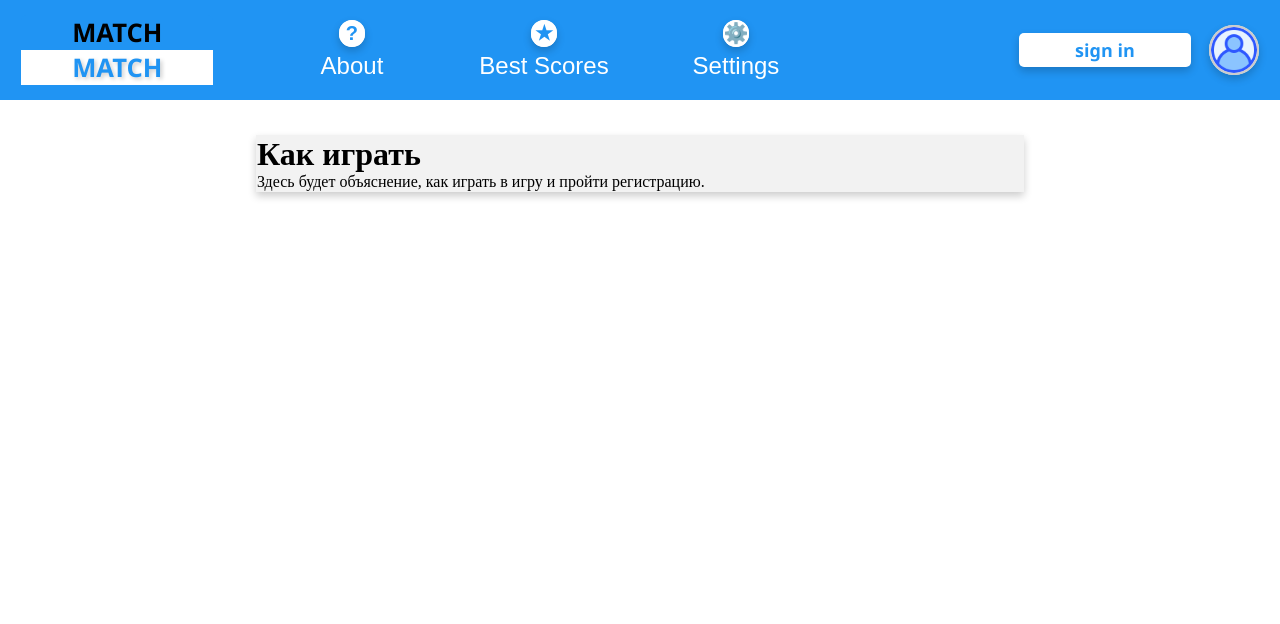
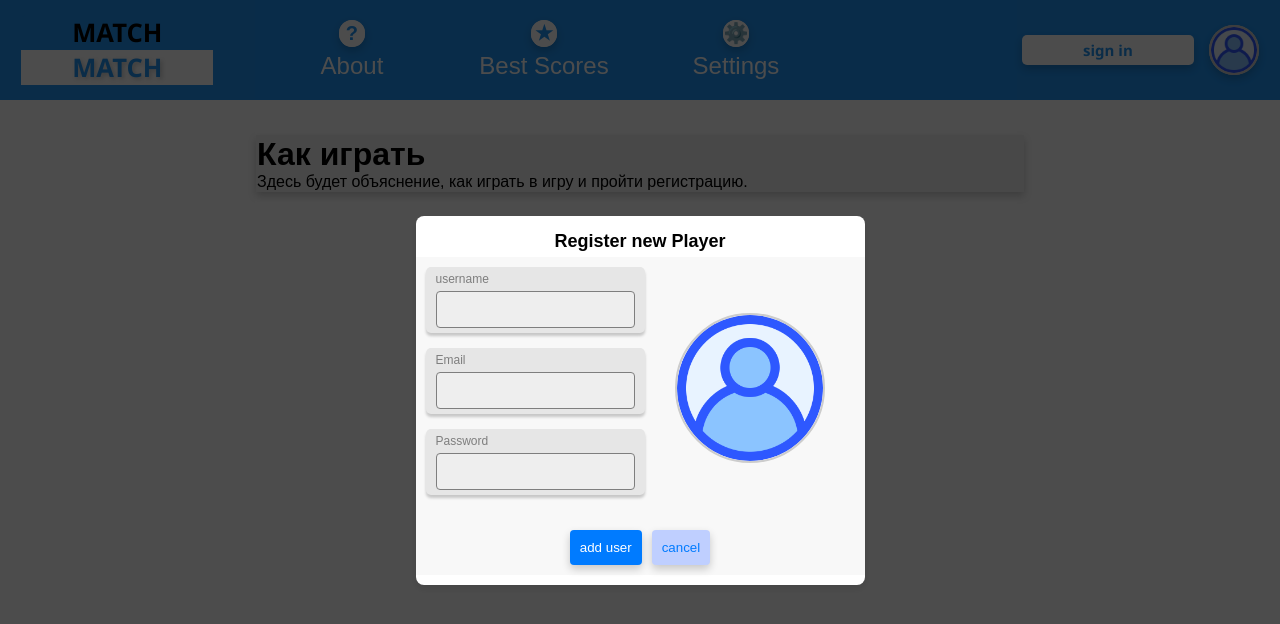
Before and after one commit to ndgde/match-game, a React (Create React App) app: page /about in a window 1280 px wide. Both pictures are taken after a click on the button "sign in". Shown: the top 624 px of the page. Built offline with nearby package versions, Linux system fonts and the light colour scheme.

Commit message:
register form added

```diff
--- a/src/components/Card/Card.jsx
+++ b/src/components/Card/Card.jsx
@@ -27,14 +27,14 @@ const Card = ({ id, index, state, isFlipped, onClick, className, ...props }) =>
           />
           {state === CardState.CORRECT && (
             <div className={`${styles.card__front__overlay} ${styles.green}`}>
-              <div className={styles.card__front__overlay__checkmark}>
+              <div className={`${styles.card__front__overlay__checkmark} ${styles.green}`}>
                 <span>✔️</span>
               </div>
             </div>
           )}
           {state === CardState.INCORRECT && (
             <div className={`${styles.card__front__overlay} ${styles.red}`}>
-              <div className={styles.card__front__overlay__checkmark}>
+              <div className={`${styles.card__front__overlay__checkmark} ${styles.red}`}>
                 <span>✖</span>
               </div>
             </div>
--- a/src/components/Card/Card.module.scss
+++ b/src/components/Card/Card.module.scss
@@ -78,6 +78,14 @@
         font-family: 'Segoe UI', Tahoma, Geneva, Verdana, sans-serif;
         font-weight: bold;
         border-radius: 50%;
+
+        &.green {
+          background-color: rgb(0, 128, 0);
+        }
+
+        &.red {
+          background-color: rgb(255, 0, 0);
+        }
       }
 
       &.green { /* поправить работу */
--- a/src/components/Game/Game.jsx
+++ b/src/components/Game/Game.jsx
@@ -53,17 +53,18 @@ const Game = () => {
       setPrevId(null);
       setNamespace(uuidv4());
       setScore(0);
+      setNumOfPairs(0);
+      setNumOfErrors(0);
+      setNumOfSeries(0);
+      setPrevGuessed(false);
     } else {
       setCards((prevCards) => prevCards.map((card) => ({ ...card, isBlocked: true })));
       timerI.stopTimer();
     }
   }, [isGameOver]);
 
-  // useEffect(() => {
-  //   console.log(cards);
-  // }, [cards]);
-
   useEffect(() => {
+    console.log(numOfPairs);
     if (numOfPairs >= cards.length) {
       console.log(numOfPairs);
       gameWon();
@@ -109,7 +110,7 @@ const Game = () => {
           updatedCards[id].isBlocked = false;
           updatedCards[prevId].isBlocked = false;
         } else {
-          setCards((prev) => prev.map((card) => ({ ...card, isBlocked: true }))); /* all card block */
+          // setCards((prev) => prev.map((card) => ({ ...card, isBlocked: true }))); /* all card block */
           setTimeout(() => {
             setCards((newCards) =>
               newCards.map((card, idx) =>
@@ -119,7 +120,7 @@ const Game = () => {
               )
             );
 
-            setCards((prev) => prev.map((card) => ({ ...card, isBlocked: false }))); /* all card unblock */
+            // setCards((prev) => prev.map((card) => ({ ...card, isBlocked: false }))); /* all card unblock */
           }, 500);
 
           setNumOfErrors((prev) => prev + 1);
--- a/src/components/Header/UserField/UserField.jsx
+++ b/src/components/Header/UserField/UserField.jsx
@@ -1,24 +1,51 @@
-import React from 'react';
+import React, { useState, useEffect } from 'react';
 import PropTypes from 'prop-types';
 import styles from './UserField.module.scss';
 import Button from '../../Button/Button';
+import RegisterForm from '../../RegisterForm/RegisterForm';
 
-const UserField = ({ user }) => (
+const UserField = ({ user }) => {
+  const [isRegisterFormVisible, setIsRegisterFormVisible] = useState(false);
+  const [isAuthenticated, setIsAuthenticated] = useState(false);
+
+  useEffect(() => {
+    const token = localStorage.getItem('registerFormData');
+    if (token) {
+      setIsAuthenticated(true);
+    }
+  }, []);
+
+  useEffect(() => {
+    if (isAuthenticated) {
+      setIsRegisterFormVisible(false);
+    }
+  }, [isAuthenticated]);
+
+  const logOut = () => {
+    localStorage.removeItem('registerFormData');
+    setIsAuthenticated(false);
+  };
+
+  return (
     <div className={styles.container}>
-    {user.isAuthorized ? (
-      <Button onClick={() => {}} className={styles.start_game_btn}>
-        start game
+      {isAuthenticated ? (
+        <Button onClick={() => logOut()} className={styles.start_game_btn}>
+          log out
         </Button>
       ) : (
-      <Button onClick={() => {}} className={styles.sign_in_btn}>
+        <Button onClick={() => setIsRegisterFormVisible(true)} className={styles.sign_in_btn}>
           sign in
         </Button>
       )}
-    <Button onClick={() => {}} className={styles.user_btn}>
+      <Button onClick={() => (isAuthenticated ? '' : setIsRegisterFormVisible(true))} className={styles.user_btn}>
         {user}
       </Button>
+      {isRegisterFormVisible && (
+        <RegisterForm onSubmit={() => setIsAuthenticated(true)} onCancel={() => setIsRegisterFormVisible(false)} />
+      )}
     </div>
   );
+};
 
 UserField.propTypes = {
   user: PropTypes.object,
--- a/src/components/Header/UserField/UserField.module.scss
+++ b/src/components/Header/UserField/UserField.module.scss
@@ -24,5 +24,5 @@
   background-color: white;
   font-family: 'Segoe UI', Tahoma, Geneva, Verdana, sans-serif;
   font-weight: bold;
-  font-size: 1.5em;
+  font-size: 1.25em;
 }
--- a/src/components/RegisterForm/RegisterForm.jsx
+++ b/src/components/RegisterForm/RegisterForm.jsx
@@ -1,6 +1,8 @@
-import React, { useState } from 'react';
+import React, { useState, useEffect } from 'react';
 import PropTypes from 'prop-types';
 import styles from './RegisterForm.module.scss';
+import UserIcon from '../UserIcon/UserIcon';
+import Button from '../Button/Button';
 
 const InputField = ({ id, label, type, value, onChange }) => (
   <div className={styles.group}>
@@ -19,8 +21,19 @@ InputField.propTypes = {
   onChange: PropTypes.func.isRequired,
 };
 
-const RegisterForm = ({ onSubmit, className, style }) => {
+const RegisterForm = ({ onSubmit, onCancel, className, style }) => {
   const [formData, setFormData] = useState({ username: '', email: '', password: '' });
+
+  useEffect(() => {
+    const savedData = localStorage.getItem('registerFormData');
+    if (savedData) {
+      setFormData(JSON.parse(savedData));
+    }
+  }, []);
+
+  useEffect(() => {
+    localStorage.setItem('registerFormData', JSON.stringify(formData));
+  }, [formData]);
 
   const handleChange = ({ target: { name, value } }) => {
     setFormData((prevData) => ({ ...prevData, [name]: value }));
@@ -28,29 +41,48 @@ const RegisterForm = ({ onSubmit, className, style }) => {
 
   const handleSubmit = (e) => {
     e.preventDefault();
-    onSubmit(formData);
+    localStorage.removeItem('registerFormData');
+    onSubmit();
   };
 
   return (
-    <form className={`${styles.form} ${className || ''}`} style={style || {}} onSubmit={handleSubmit}>
-      <InputField
-        id="username"
-        label="Имя пользователя"
-        type="text"
-        value={formData.username}
-        onChange={handleChange}
-      />
-      <InputField id="email" label="Электронная почта" type="email" value={formData.email} onChange={handleChange} />
-      <InputField id="password" label="Пароль" type="password" value={formData.password} onChange={handleChange} />
-      <button className={styles.btn} type="submit">
-        Зарегистрироваться
-      </button>
-    </form>
+    <div className={styles.overlay}>
+      <form className={`${styles.form} ${className || ''}`} style={style || {}} onSubmit={handleSubmit}>
+        <header className={styles.header}>
+          <h2 className={styles.title}>Register new Player</h2>
+        </header>
+        <main className={styles.main}>
+          <div className={styles.input_field}>
+            <InputField id="username" label="username" type="text" value={formData.username} onChange={handleChange} />
+            <InputField id="email" label="Email" type="email" value={formData.email} onChange={handleChange} />
+            <InputField
+              id="password"
+              label="Password"
+              type="password"
+              value={formData.password}
+              onChange={handleChange}
+            />
+          </div>
+          <div className={styles.user_field}>
+            <UserIcon className={styles.user_icon} onClick={() => {}} />
+          </div>
+        </main>
+        <footer className={styles.footer}>
+          <Button className={styles.add_user_btn} onClick={onSubmit} type="submit">
+            add user
+          </Button>
+          <Button className={styles.cancel_btn} onClick={onCancel}>
+            cancel
+          </Button>
+        </footer>
+      </form>
+    </div>
   );
 };
 
 RegisterForm.propTypes = {
   onSubmit: PropTypes.func.isRequired,
+  onCancel: PropTypes.func.isRequired,
   className: PropTypes.string,
   style: PropTypes.object,
 };
--- a/src/components/RegisterForm/RegisterForm.module.scss
+++ b/src/components/RegisterForm/RegisterForm.module.scss
@@ -1,31 +1,111 @@
+.overlay {
+  position: fixed;
+  top: 0;
+  left: 0;
+  width: 100vw;
+  height: 100vh;
+  background-color: rgba(0, 0, 0, 0.7); /* Затемнение фона */
+  display: flex;
+  justify-content: center;
+  align-items: center;
+  z-index: 999; /* Поверх всего контента */
+}
+
 .form {
   display: flex;
   flex-direction: column;
+  background-color: white; /* Фон формы */
+  padding: 10px 0px;
+  border-radius: 8px;
+  box-shadow: 0 4px 8px rgba(0, 0, 0, 0.1);
+  z-index: 1000; /* Поверх overlay */
+  color: black;
+}
+
+.header {
+  display: flex;
+  flex-direction: column;
+  justify-content: center;
+  align-items: center;
+}
+
+.main {
+  display: flex;
+  flex-direction: row;
+  padding: 10px;
+  background-color: rgb(248, 248, 248);
+}
+
+.user_field {
+  margin: 10px;
+  padding: 20px;
+  display: flex;
+  justify-content: center;
+  align-items: center;
+}
+
+.user_field .user_icon {
+  width: 150px;
+  height: 150px;
+}
+
+
+.footer {
+  display: flex;
+  flex-direction: row;
+  justify-content: center;
+  align-items: center;
+  background-color: rgb(248, 248, 248);
+  padding: 10px;
 }
 
 .group {
+  padding: 5px 10px;
   margin-bottom: 15px;
+  display: flex;
+  flex-direction: column;
+  background-color: #e6e6e6;
+  border-radius: 5px;
+  box-shadow: 0 3px 3px rgba(0, 0, 0, 0.2);
 }
 
 .label {
+  color: #7e7e7e;
   margin-bottom: 5px;
 }
 
 .input {
   padding: 10px;
-  border: 1px solid #ccc;
+  border: 1px solid #7e7e7e;
+  background-color: #eee;
   border-radius: 4px;
 }
 
-.btn {
+
+.add_user_btn,
+.cancel_btn {
+  margin: 0 5px;
   padding: 10px;
-  background-color: #007bff;
-  color: white;
   border: none;
   border-radius: 4px;
   cursor: pointer;
+}
 
-  &:hover {
-    background-color: #0056b3;
-  }
+.add_user_btn {
+  background-color: #007bff;
+  color: white;
 }
+
+.cancel_btn {
+  background-color: rgb(191, 207, 255);
+  color: #007bff;
+
+}
+
+.btn:hover {
+  background-color: #0056b3;
+}
+
+.title {
+  margin: 5px;
+}
--- a/src/index.css
+++ b/src/index.css
@@ -7,4 +7,5 @@
 body {
   margin: 0;
   padding: 0;
+  font-family: Arial, Helvetica, sans-serif;
 }
```
Also changed, not shown: public/logo.svg (added). Lines whose indentation alone changed are shown as unchanged.
